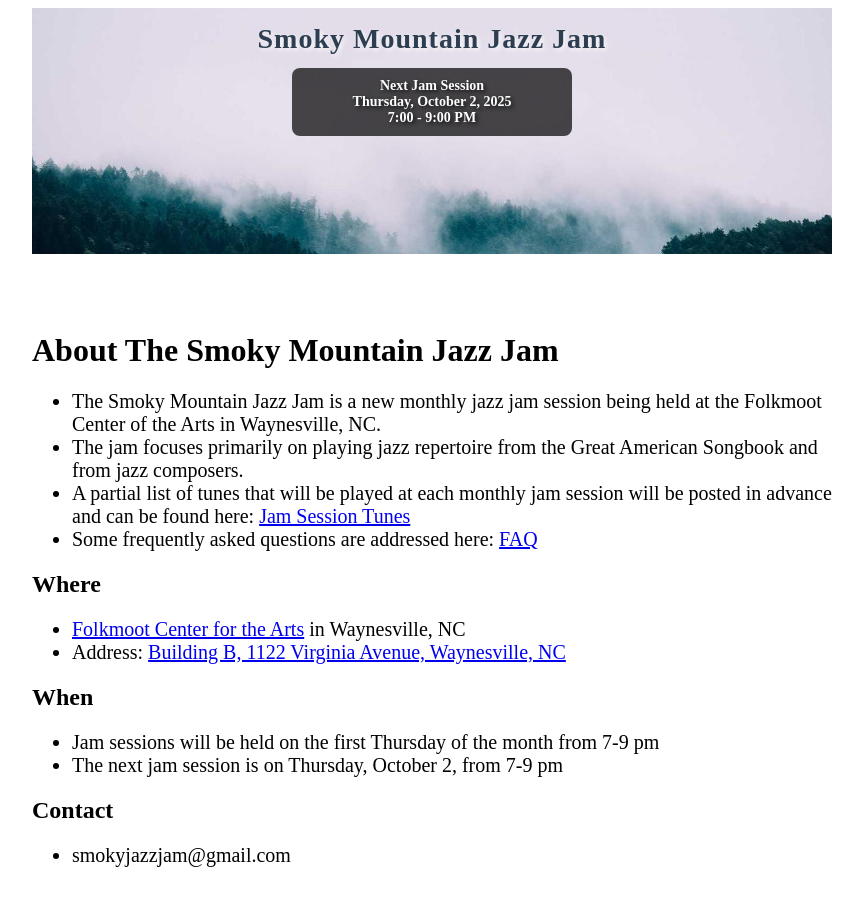
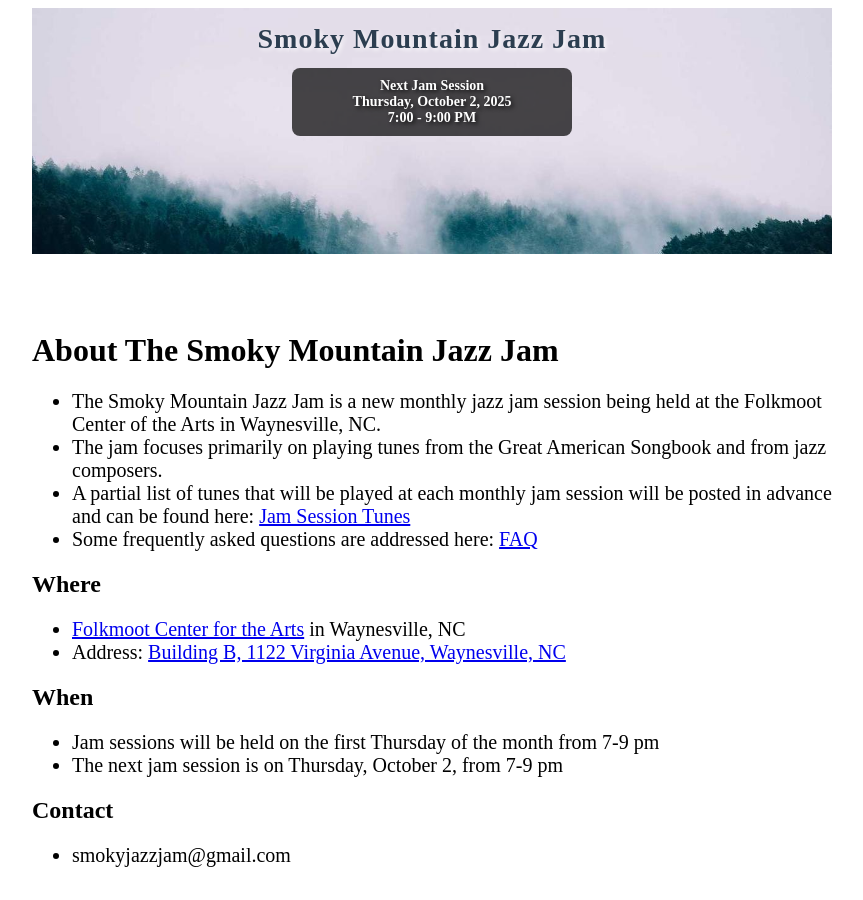
Before and after one commit to smokyjazzjam/smokyjazzjam, a Jekyll site: the page built from index.md, in a window 1280 px wide. Shown: the whole page, without its empty margins (208-1071 px from the left). Built offline with Jekyll 4.4.1, drawn with Linux system fonts in a browser that asks for light colours.

Commit message:
Update index.md

```diff
--- a/index.md
+++ b/index.md
@@ -100,7 +100,7 @@ layout: default
 
   <ul class="larger-text">
     <li>The Smoky Mountain Jazz Jam is a new monthly jazz jam session being held at the Folkmoot Center of the Arts in Waynesville, NC.</li>
-    <li>The jam focuses primarily on playing jazz repertoire from the Great American Songbook and from jazz composers.</li>
+    <li>The jam focuses primarily on playing tunes from the Great American Songbook and from jazz composers.</li>
     <li>A partial list of tunes that will be played at each monthly jam session will be posted in advance and can be found here: <a href="jam_tunes">Jam Session Tunes</a></li>
     <li>Some frequently asked questions are addressed here: <a href="faq">FAQ</a></li>
   </ul>
```
